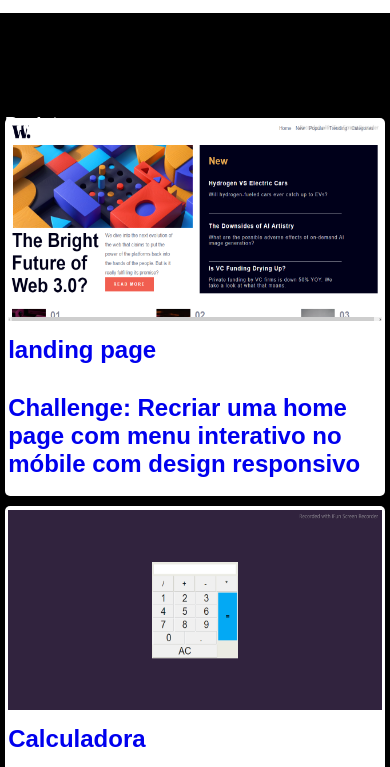
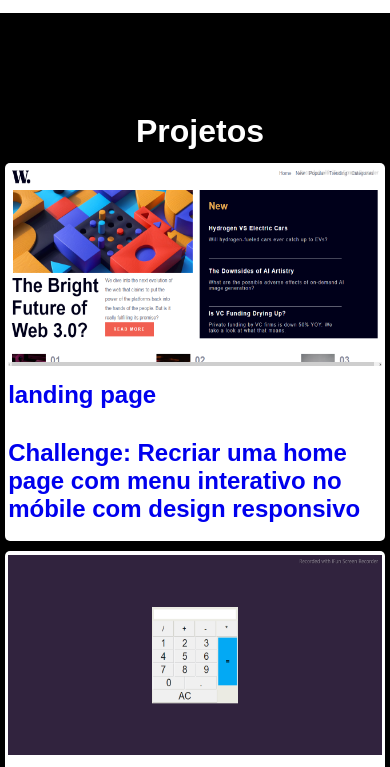
Before and after one commit to leonardofx1/oldPortfolio, a plain HTML site: page index.html in a window 390 px wide. Shown: the part 1101-1868 px from the top of the page. Drawn offline with Linux system fonts and the light colour scheme.

Commit message:
'animacao hidden'

```diff
--- a/assets/js/index.js
+++ b/assets/js/index.js
@@ -8,7 +8,6 @@ const menuMobile = document.querySelector('[data-js="menu"]')
  contato.addEventListener('click', e => {
      e.preventDefault()
     const topo =  contatos.offsetTop
-    console.log(topo)
     window.scrollTo({
         top:topo,
         behavior:'smooth',
@@ -56,3 +55,19 @@ const writer = () =>  {
 writer()
 
 menu.addEventListener('click',handleMenuClick)
+
+const obs = new IntersectionObserver(section =>{
+ const arr =  [...section]
+
+ arr.forEach(el => {
+  if( el.intersectionRatio >= 1){
+   el.target.classList.add('init__hidden___off')
+   }
+ })
+
+},{
+   threshold:[0,0.5,1]
+})
+
+ Array.from(document.querySelectorAll('.init__hidden'))
+ .forEach(el =>  obs.observe(el))
--- a/assets/style/__main.scss
+++ b/assets/style/__main.scss
@@ -72,4 +72,14 @@
     justify-content: flex-start;
     margin-bottom: 3rem;
   }
+  .section__projetos {
+    justify-content: space-between;
+    flex-direction: column;
+    .project__title {
+      position: relative;
+      margin-bottom: .5rem;
+      font-size: 2rem;
+      display: block;
+    }
+  }
 }
--- a/assets/style/style.scss
+++ b/assets/style/style.scss
@@ -3,6 +3,7 @@
 @import '_main';
 @import '_projetos';
 @import '_footer';
+
 
 
 * {
@@ -13,6 +14,13 @@
   text-decoration: none;
   scroll-behavior: smooth;
 }
+.init__hidden {
+  opacity: 0;
+  transition: opacity 2s linear ;
+}
+.init__hidden___off {
+  opacity: 1;
+}
 body {
   font-family: Arial, sans-serif;
   margin: 0;
--- a/index.html
+++ b/index.html
@@ -28,13 +28,12 @@
         </nav>
     </header>
     <main class="container__principal">
-
     <img class="my__foto" src="assets/images/my foto.jpeg" alt="foto-do-desenvolvedor">
     <div class="apresentacao">
         <h1 data-js="digitacao"> </h1>
     </div>
 </main>
-<section class="container__qualidades">
+<section class="container__qualidades init__hidden">
     <div>
         <h3 class="title__skills">Hard skills</h3>
         <img class="img__skill" src="assets/images/sass (1).svg" alt="">
@@ -52,7 +51,7 @@
         </ul>
     </div>
 </section>
-<section class="section__projetos">
+<section class="section__projetos init__hidden">
       <h3 class="project__title">Projetos</h3>
         <a href="https://homepagefx.netlify.app" target="_blank" class="project">
           <img class="img__projeto" src="assets/images/landing_page.png" alt="Projeto 1">
@@ -70,7 +69,7 @@
           <p class="projeto__desc">Projeto de requisição API que gerar novos conselhos a cada click no dado </p>
         </a>
 </section>
-    <footer>
+    <footer class="init__hidden">
         <h3 id="contato">Contato</h3>
         <nav>
             <ul>
```
Also changed, not shown: assets/style/style.css, 1 other file.
